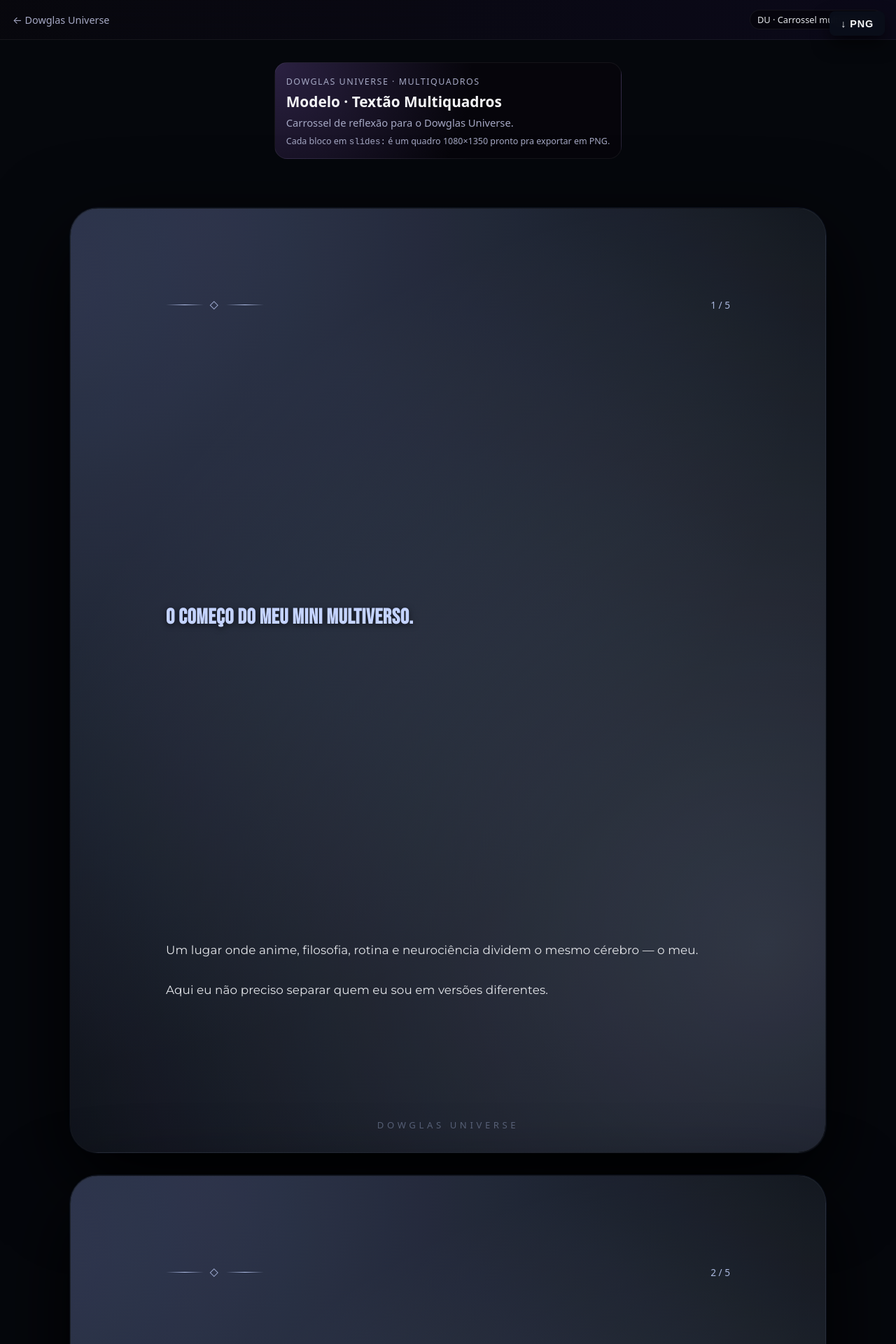
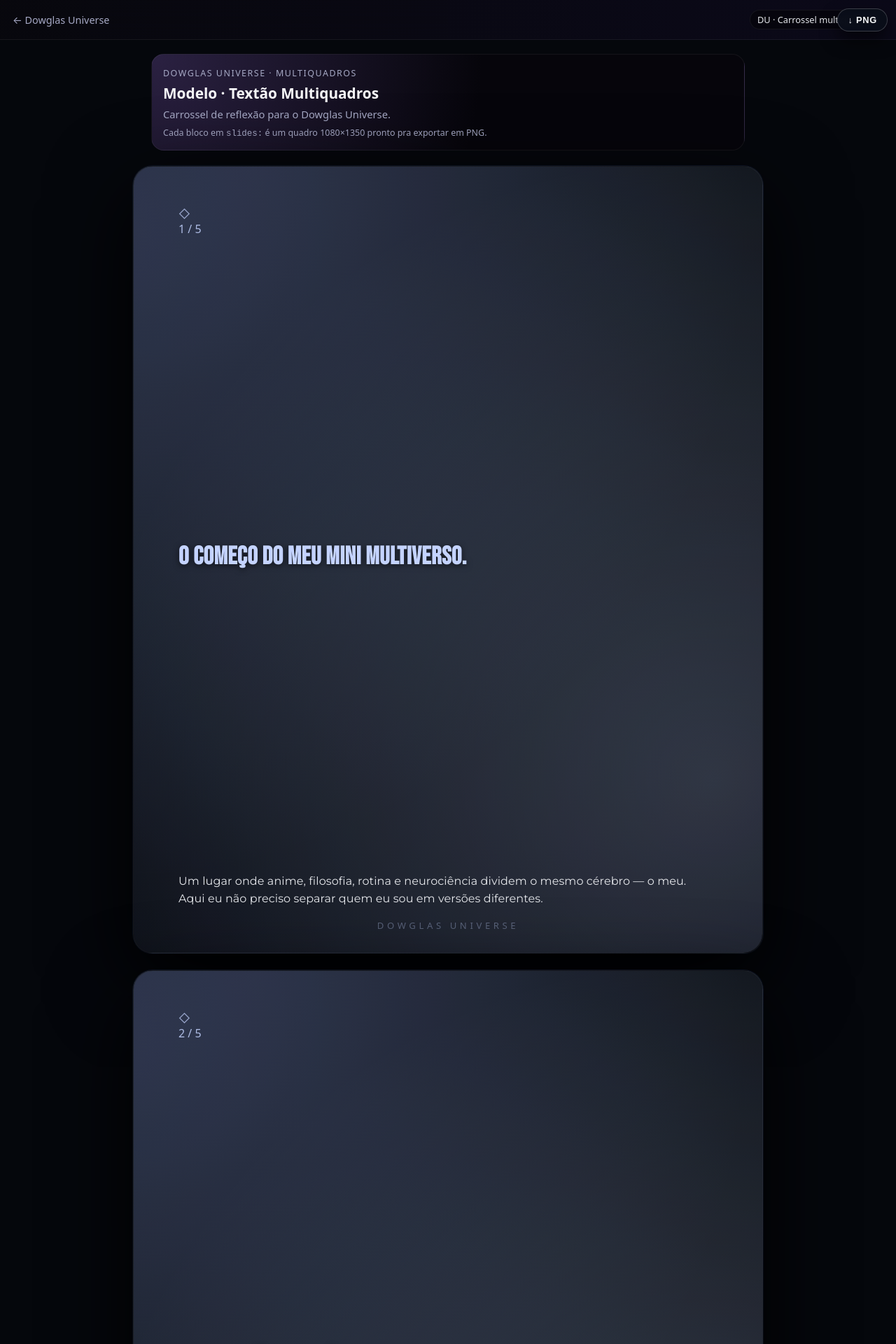
Before and after one commit to mbritodowglas-collab/fabrica-conteudo, a Jekyll site: the page built from content/dowglas-universe/modelo-dois.md, in a window 1280 px wide. Shown: the top 1920 px of the page at 70% size. Built offline with Jekyll 4.4.1, drawn with Linux system fonts in a browser that asks for light colours.

Commit message:
Atualizar o dowglas-universe.html

```diff
--- a/_layouts/dowglas-universe.html
+++ b/_layouts/dowglas-universe.html
@@ -13,53 +13,24 @@
       color-scheme: dark;
     }
 
-    /* Fundo global DU */
+    /* Fundo geral do Dowglas Universe */
     body.fc-body--carrossel.du-body {
       margin: 0;
       min-height: 100vh;
       font-family: system-ui, -apple-system, BlinkMacSystemFont, "Segoe UI", sans-serif;
+      background: #05070C;
       color: #E5E7EB;
-      background: #05070C; /* base bem escura pra emoldurar os cards */
-      overflow-x: auto;
     }
 
-    .du-body .fc-main--carrossel {
-      display: flex;
-      flex-direction: column;
-      align-items: center;
-      justify-content: flex-start;
-      padding: 2rem 1rem;
-      box-sizing: border-box;
-      width: 100%;
-      gap: 2rem;
-    }
-
-    .du-body .fc-slides {
-      display: flex;
-      flex-direction: column;
-      gap: 2rem;
-      align-items: center;
-      width: 100%;
-    }
-
-    /* ==============
-       CARD 1080x1350 · TEMA DOWGLAS UNIVERSE
-       ============== */
+    /* CARD – só muda cor/fundo, não mexe em tamanho */
     .du-body .fc-slide.slide {
-      width: 1080px;
-      height: 1350px;
-      box-sizing: border-box;
-      padding: 72px 72px 96px;
-      border-radius: 40px;
-      position: relative;
-      overflow: hidden;
-
-      /* fundo cósmico DU */
       background:
         radial-gradient(circle at 20% 0%, #1f2433 0, #151A22 45%, #05070C 100%);
       box-shadow:
         0 40px 120px rgba(0,0,0,0.95),
         0 0 0 1px rgba(15,23,42,0.9);
+      position: relative;
+      overflow: hidden;
     }
 
     .du-body .fc-slide.slide::before {
@@ -85,7 +55,7 @@
       font-size: 0.82rem;
       letter-spacing: 0.35em;
       text-transform: uppercase;
-      color: rgba(196,211,255,0.35); /* branco azulado com ~35% opacidade */
+      color: rgba(196,211,255,0.35);
       white-space: nowrap;
       pointer-events: none;
     }
@@ -93,36 +63,18 @@
     .du-body .fc-slide__inner {
       position: relative;
       z-index: 1;
-      width: 100%;
-      height: 100%;
-      display: flex;
-      flex-direction: column;
     }
 
-    /* HEADER (divisor + contador) */
+    /* Header do slide (contador + divisor) */
     .du-body .fc-slide__header {
-      display: flex;
-      align-items: center;
-      justify-content: space-between;
-      margin-bottom: 1.25rem;
-      font-size: 0.9rem;
       color: rgba(196,211,255,0.75);
     }
 
     .du-body .fc-slide-divider {
-      display: flex;
-      align-items: center;
-      gap: 0.5rem;
-      font-size: 0.8rem;
-      letter-spacing: 0.2em;
-      text-transform: uppercase;
       color: rgba(196,211,255,0.7);
     }
 
     .du-body .fc-divider-line {
-      display: block;
-      width: 54px;
-      height: 1px;
       background: linear-gradient(
         to right,
         transparent,
@@ -132,137 +84,57 @@
     }
 
     .du-body .fc-slide-num {
-      font-variant-numeric: tabular-nums;
-      font-size: 0.85rem;
       color: rgba(196,211,255,0.85);
     }
 
-    /* TIPOGRAFIA PRINCIPAL */
+    /* Tipografia */
     .du-body .fc-slide__hook {
-      font-size: 1.9rem;
-      line-height: 1.2;
-      margin: 0 0 1rem 0;
-      letter-spacing: 0.02em;
-      color: #C4D3FF; /* branco azulado destaque */
+      color: #C4D3FF;
     }
 
     .du-body .fc-slide__text {
-      font-size: 1.05rem;
-      line-height: 1.7;
-      margin: 0;
-      white-space: pre-line;
-      color: #E5E7EB; /* texto principal */
+      color: #E5E7EB;
     }
 
     .du-body .fc-slide__footer {
-      margin-top: 1.8rem;
-      padding-top: 1rem;
       border-top: 1px solid rgba(148,163,184,0.35);
     }
 
     .du-body .fc-slide__cta {
-      font-size: 0.98rem;
-      opacity: 0.92;
-      margin: 0;
       color: #C4D3FF;
     }
 
-    /* BLOCO DE PERFIL NO ÚLTIMO SLIDE */
-    .du-body .fc-slide__profile {
-      margin-top: 1.5rem;
-      display: flex;
-      justify-content: center;
+    .du-body .fc-slide__engage {
+      color: rgba(196,211,255,0.85);
     }
 
-    .du-body .fc-profile-card {
-      display: flex;
-      align-items: center;
-      gap: 0.75rem;
-    }
-
+    /* Avatar / perfil */
     .du-body .fc-avatar {
-      width: 56px;
-      height: 56px;
-      border-radius: 50%;
-      overflow: hidden;
-      display: inline-flex;
-      align-items: center;
-      justify-content: center;
-      flex-shrink: 0;
       border: 1px solid rgba(196,211,255,0.6);
       background: radial-gradient(circle at 30% 20%, #5868A6, #151A22);
       color: #C4D3FF;
     }
 
-    .du-body .fc-avatar__img {
-      width: 100%;
-      height: 100%;
-      object-fit: cover;
-      display: block;
-    }
-
     .du-body .fc-avatar__text {
-      font-weight: 600;
-      font-size: 1.1rem;
       text-transform: uppercase;
     }
 
     .du-body .fc-static-user {
-      display: inline-flex;
-      flex-direction: column;
-      justify-content: center;
       color: #E5E7EB;
     }
 
-    .du-body .fc-static-user__name {
-      font-size: 0.98rem;
-      font-weight: 600;
-      display: flex;
-      align-items: center;
-      gap: 0.3rem;
+    .du-body .fc-verified-badge {
+      border: 2px solid #C4D3FF;
     }
 
-    .du-body .fc-static-user__handle {
-      font-size: 0.85rem;
-      opacity: 0.82;
-    }
-
-    .du-body .fc-verified-badge {
-      width: 16px;
-      height: 16px;
-      border-radius: 999px;
-      border: 2px solid #C4D3FF;
-      box-sizing: border-box;
-    }
-
-    .du-body .fc-slide__engage {
-      margin-top: 1rem;
-      text-align: center;
-      opacity: 0.8;
-      font-size: 0.9rem;
-      color: rgba(196,211,255,0.85);
-    }
-
+    /* Botão download */
     .du-body .fc-download-fixed {
-      position: fixed;
-      top: 1rem;
-      right: 1rem;
-      z-index: 9999;
-      padding: 0.6rem 1rem;
-      border-radius: 8px;
-      border: 0;
       background: rgba(10,14,26,0.96);
       color: #F9FAFB;
-      font-size: 0.9rem;
-      cursor: pointer;
       backdrop-filter: blur(8px);
     }
 
     .du-body footer.fc-footer {
-      margin: 2rem 0 1rem;
-      font-size: 0.8rem;
-      opacity: 0.5;
-      text-align: center;
       color: #9CA3AF;
     }
   </style>
@@ -352,8 +224,8 @@
           Bloco de perfil no último slide.
         {% endcomment -%}
         {% if forloop.last %}
-        <div class="fc-slide__profile">
-          <div class="fc-profile-card">
+        <div class="fc-slide__profile" style="margin-top: 2.5rem; display: flex; justify-content: center;">
+          <div class="fc-profile-card" style="display: flex; align-items: center; gap: 0.75rem;">
 
             <div class="fc-avatar">
               {% if page.avatar %}
@@ -363,7 +235,7 @@
               {% endif %}
             </div>
 
-            <div class="fc-static-user">
+            <div class="fc-static-user" style="text-align: left;">
               <div class="fc-static-user__name">
                 {{ nome }}
                 {% if page.verificado %}
@@ -379,7 +251,7 @@
           </div>
         </div>
 
-        <div class="fc-slide__engage">
+        <div class="fc-slide__engage" style="margin-top: 1.5rem; text-align: center; opacity: 0.75; font-size: 0.9rem;">
           Se esse multiverso fez sentido pra você, salva esse post e compartilha com quem vive o mesmo caos bonito.
         </div>
         {% endif %}
```
Also changed, not shown: other parts of _layouts/dowglas-universe.html (+0 -1 lines).
